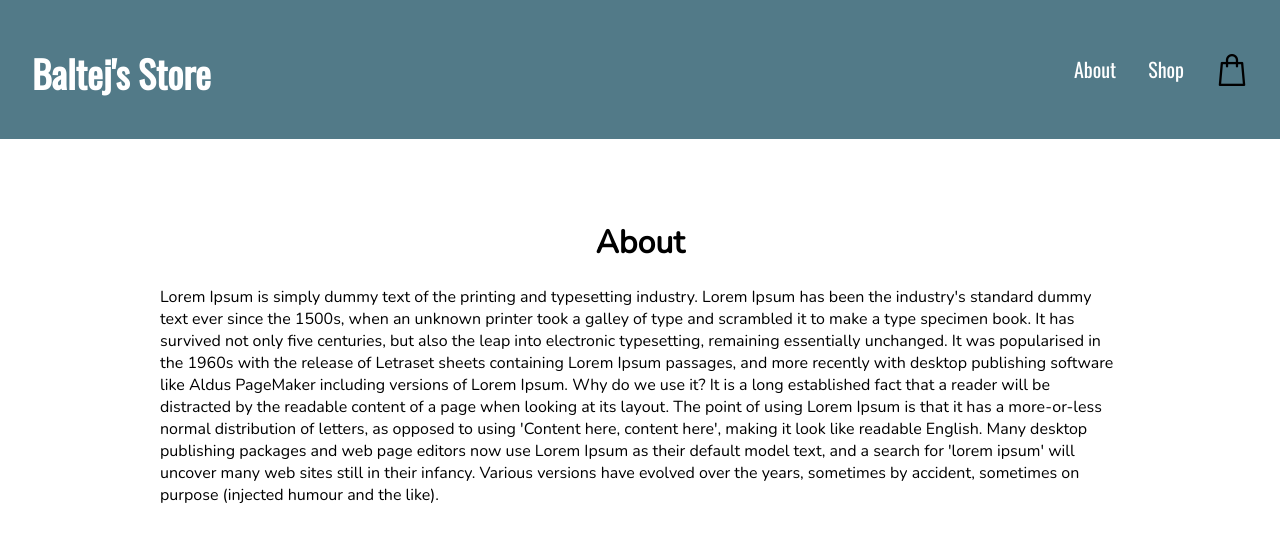
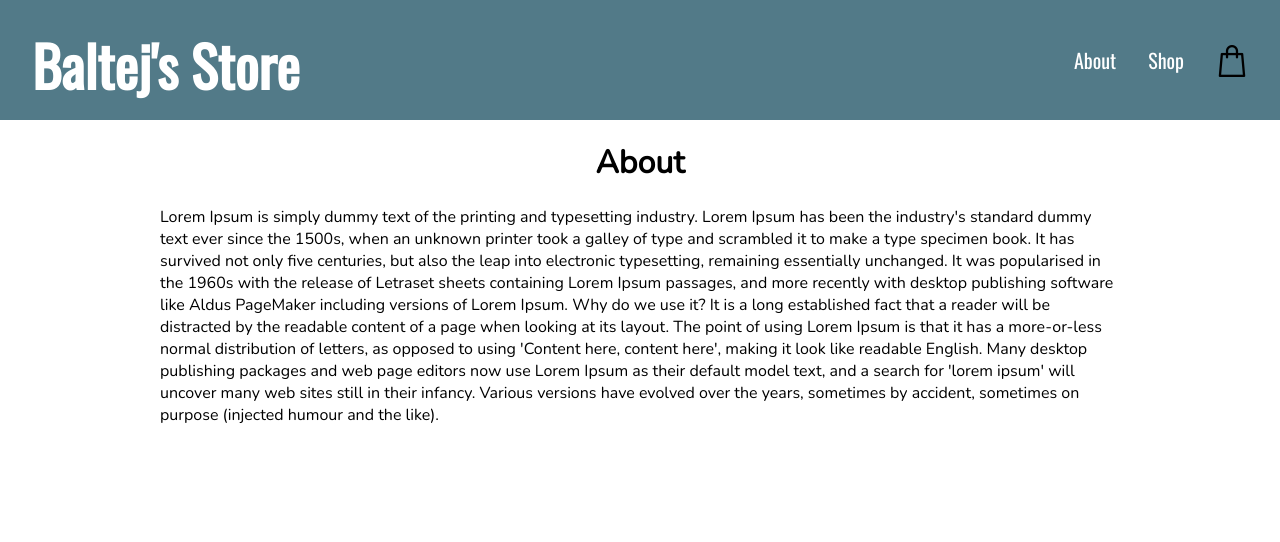
Before and after one commit to brandhawa99/shoppingcart_odin, a React (Create React App) app: page /about in a window 1280 px wide. Shown: the top 542 px of the page. Built offline with nearby package versions, Linux system fonts and the light colour scheme.

Commit message:
changed link styling

```diff
--- a/src/styles/style.css
+++ b/src/styles/style.css
@@ -15,8 +15,14 @@ nav {
   justify-content: space-between;
   background-color: rgb(82, 122, 136);
   color: white;
+  z-index: 1;
 
   align-items: center;
+}
+.linkstyles{
+  text-decoration: none;
+  color: black;
+  font-weight: 700;
 }
 .nav-links {
   width: 50%;
@@ -32,8 +38,10 @@ nav {
   display: flex;
   flex-direction: column;
   align-items: center;
+  justify-content: center;
   font-family: "Nunito", sans-serif;
-  padding-top: 200px;
+  margin-top: 120px;
+  text-align: center;
 }
 
 .cards {
@@ -43,31 +51,34 @@ nav {
   justify-content: space-around;
   align-items: center;
   gap: 3rem;
-  padding-left: 6rem;
-  padding-right: 6rem;
+  padding: 0 10px;
   text-decoration: none;
 }
 
 .card {
-  align-self: center;
   display: flex;
+  align-items: center;
   flex-direction: column;
   justify-content: center;
-  align-items: center;
-  width: 10rem;
-  height: 15rem;
   color: black;
-  text-decoration: none;
-  padding: 1rem 0rem 1rem 0rem;
+  text-align: center;
+  padding: 7px 7px;
+  transition: transform .4s;
+}
+.card:hover{
+  transform: scale(1.1);
 }
 .cardImage {
-  width: 8rem;
+  object-fit: contain;
+  object-position: center;
+  width: 150px;
+  height: 200px;
 }
 .title {
   width: 10rem;
   white-space: nowrap;
   overflow: hidden;
-  text-overflow: ellipsis;
+  text-align: right;
 }
 .price {
   font-weight: 800;
@@ -81,11 +92,12 @@ nav {
 }
 .rtext {
   box-sizing: border-box;
-  padding-left: 10rem;
-  padding-right: 10rem;
+  padding: 0 20px;
+  max-width: 1000px;
+  text-align: left;
 }
 .addCart {
-  background-color: red;
+  background-color: rgb(105, 148, 158);
   color: white;
   border: none;
   text-decoration: none;
@@ -102,11 +114,33 @@ nav {
   position: fixed;
   top: 0;
   width: 100%;
+  height: 120px;
+  display: flex;
+  align-items: center;
+
+}
+.checkoutButton{
+  text-decoration: none;
+  border: none;
+  background-color: greenyellow;
+  border-radius: .5rem;
+  padding: 10px 20px;
+  border: 3px solid rgba(255, 255, 255, 0);
+  transition: border 300ms;
+}
+.checkoutButton:hover{
+  border: 3px black solid
+}
+
+.storeName{
+  font-size: clamp(1.4rem, -0.875rem + 8.333vw, 3.5rem);
+
 }
 .cart_icon {
   width: 2rem;
 }
 .cartText {
+  content: "";
   display: block;
   margin-top: -50px;
   margin-left: 25px;
```
